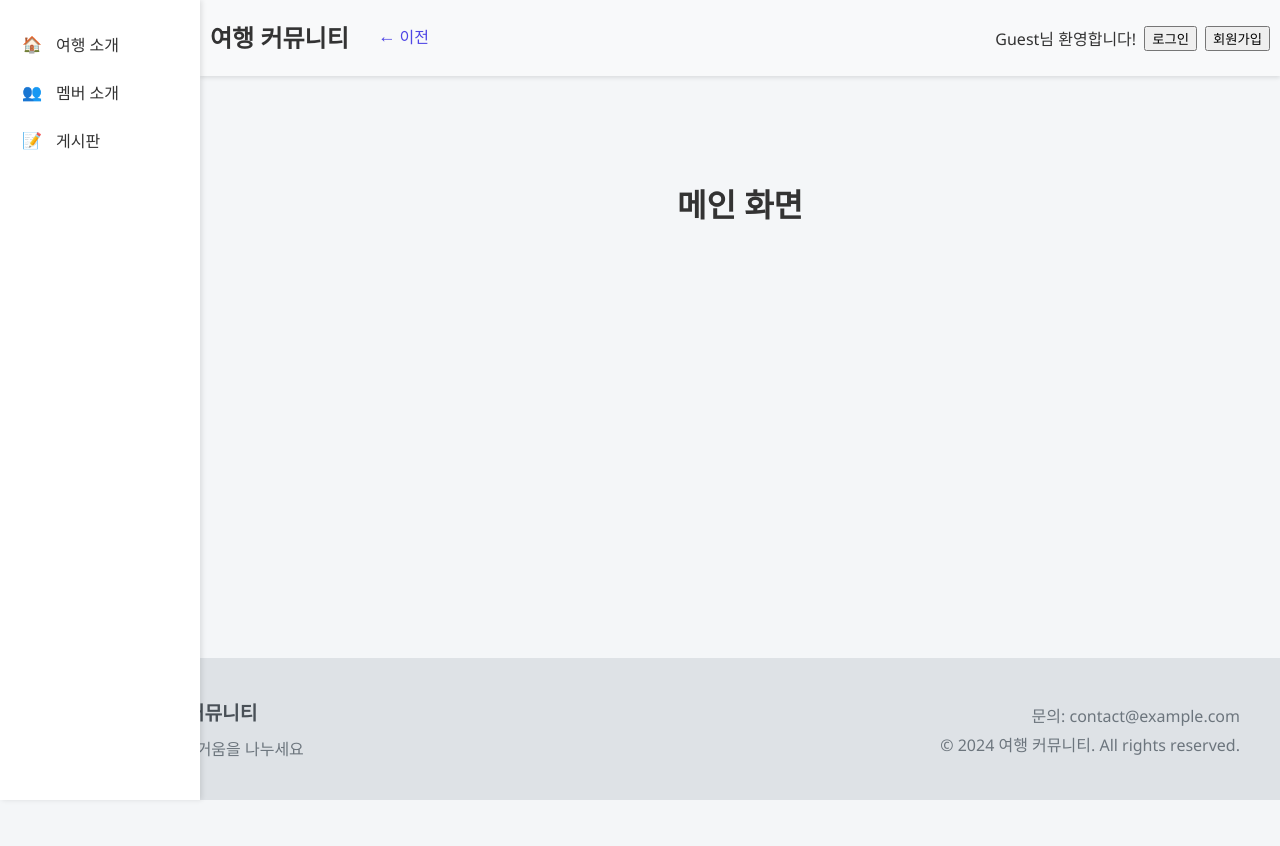
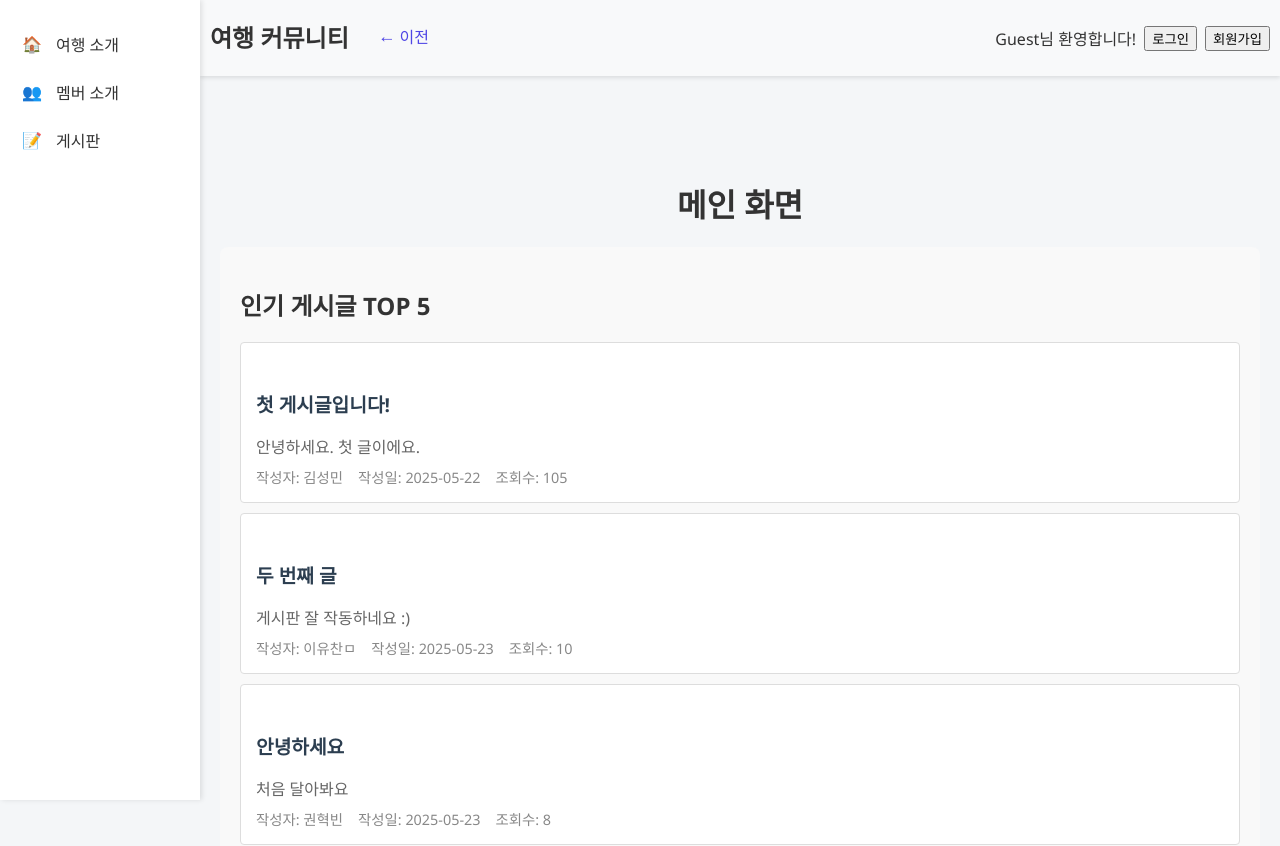
Before and after one commit to 6ReactTeamproject/test, a React (Vite) app: page / in a window 1280 px wide. Shown: the top 846 px of the page. Before the commit the page ends 800 px from the top, so only its background shows below. Built offline with nearby package versions, Linux system fonts and the light colour scheme; data requests are answered from the project's data file.

Commit message:
메인페이지에서 인기게시글

```diff
--- /dev/null
+++ b/src/TopPosts.jsx
@@ -0,0 +1,45 @@
+import { useEffect, useState } from "react";
+import { useNavigate } from "react-router-dom";
+import { apiGet } from "./api/fetch";
+import PostItem from "./components/Board/PostItem";
+
+const TopPosts = () => {
+  const [posts, setPosts] = useState([]);
+  const [members, setMembers] = useState([]);
+  const navigate = useNavigate();
+
+  useEffect(() => {
+    const fetchData = async () => {
+      try {
+        const allPosts = await apiGet("posts");
+        const allMembers = await apiGet("members");
+
+        const sorted = [...allPosts].sort((a, b) => b.views - a.views);
+        setPosts(sorted.slice(0, 5));
+        setMembers(allMembers);
+      } catch (err) {
+        console.error("조회수 TOP5 게시글 로딩 실패:", err);
+      }
+    };
+
+    fetchData();
+  }, []);
+
+  return (
+    <div style={{ padding: "20px", background: "#f9f9f9", borderRadius: "8px" }}>
+      <h2>인기 게시글 TOP 5</h2>
+      <ul style={{ listStyle: "none", padding: 0 }}>
+        {posts.map((post) => (
+          <PostItem
+            key={post.id}
+            post={post}
+            members={members}
+            onClick={() => navigate(`/post/${post.id}`)}
+          />
+        ))}
+      </ul>
+    </div>
+  );
+};
+
+export default TopPosts;
--- a/src/pages/Home.jsx
+++ b/src/pages/Home.jsx
@@ -1,5 +1,6 @@
 import { useNavigate } from "react-router-dom";
 import { useUser } from "../hooks/UserContext";
+import TopPosts from "../TopPosts";
 
 export default function Home() {
   const navigate = useNavigate();
@@ -11,6 +12,7 @@ export default function Home() {
       <div style={{ textAlign: "center", marginTop: "100px" }}>
         <h1>메인 화면</h1>
       </div>
+      <TopPosts/>
     </>
   );
 }
```
Also changed, not shown: db.json.
